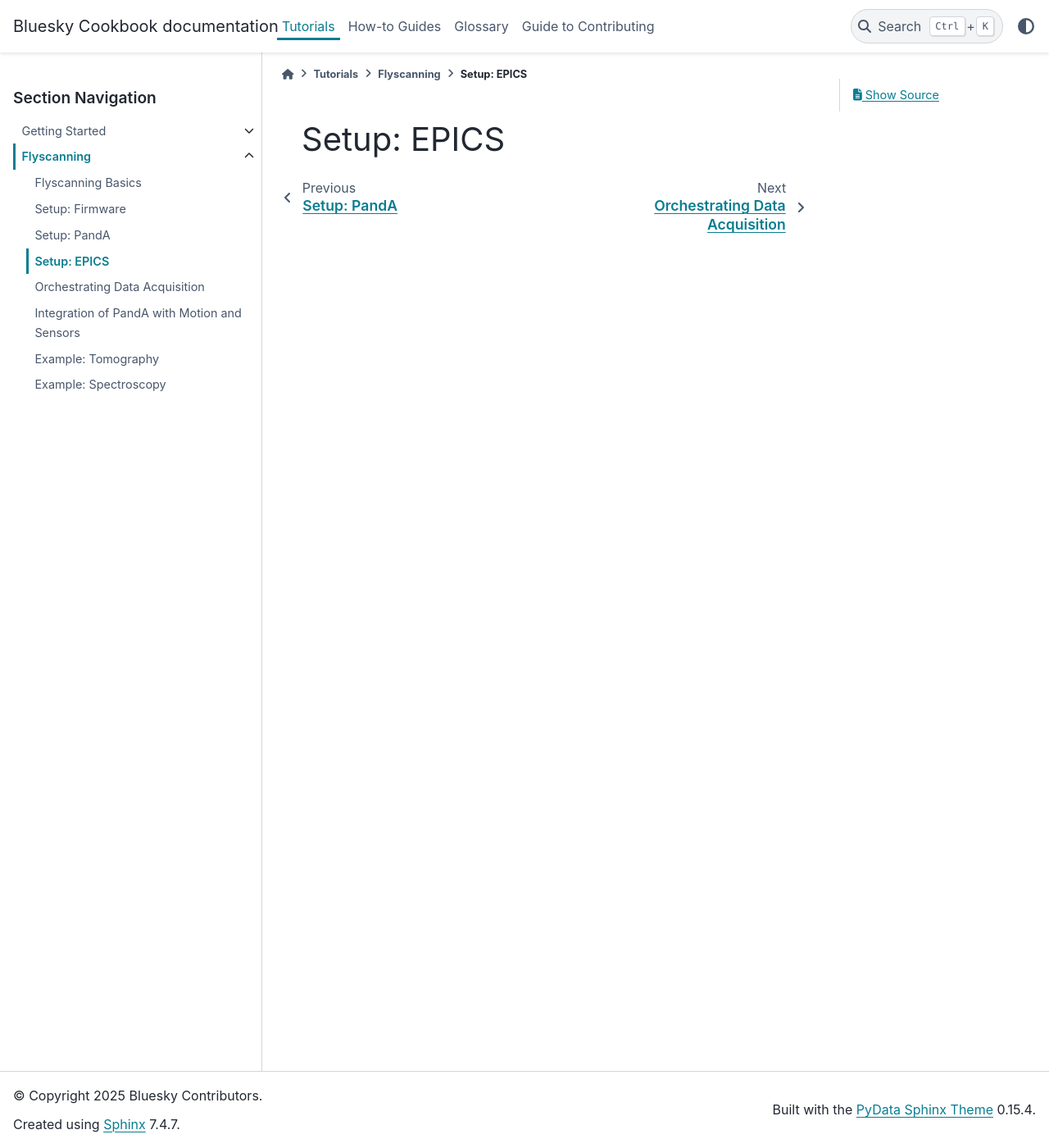
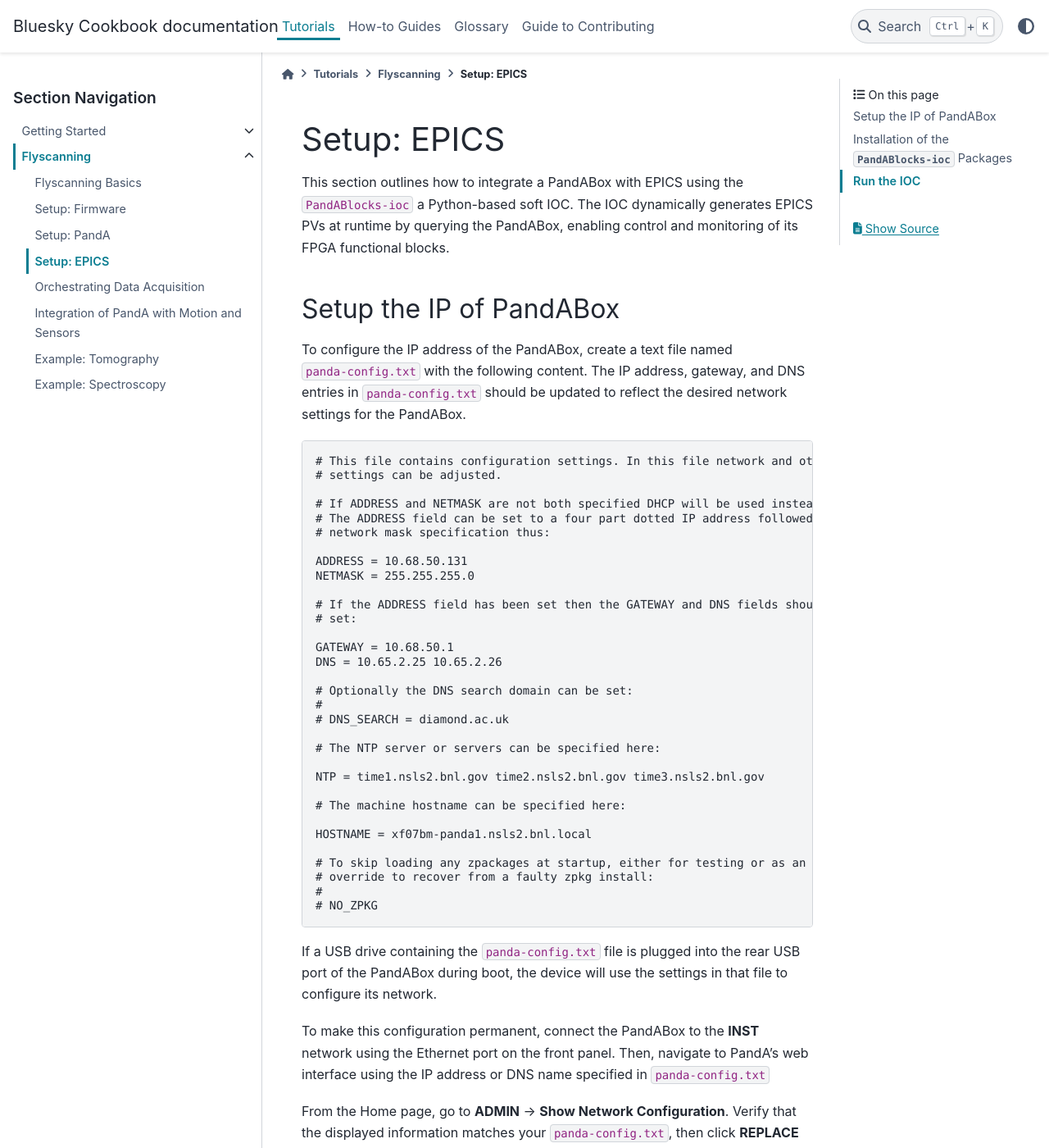
Before and after one commit to bluesky/bluesky-cookbook, a Sphinx documentation site: the page built from docs/tutorials/flyscanning/setup-epics.md, in a window 1280 px wide and 1400 px high. Shown: the whole window at 82% size. Built offline with Sphinx 7.4.7 and the PyData theme 0.15.4, drawn with Linux system fonts in a browser that asks for light colours; some of the changed text lies outside the part shown.

Commit message:
Document about setting up EPICS for PandAbox

````diff
--- a/docs/tutorials/flyscanning/setup-epics.md
+++ b/docs/tutorials/flyscanning/setup-epics.md
@@ -1 +1,74 @@
 # Setup: EPICS
+This section outlines how to integrate a PandABox with EPICS using the `PandABlocks-ioc` a Python-based soft IOC. The IOC dynamically generates EPICS PVs at runtime by querying the PandABox, enabling control and monitoring of its FPGA functional blocks.
+
+## Setup the IP of PandABox
+To configure the IP address of the PandABox, create a text file named `panda-config.txt` with the following content. The IP address, gateway, and DNS entries in `panda-config.txt` should be updated to reflect the desired network settings for the PandABox.
+
+```txt
+# This file contains configuration settings. In this file network and other
+# settings can be adjusted.
+
+# If ADDRESS and NETMASK are not both specified DHCP will be used instead.
+# The ADDRESS field can be set to a four part dotted IP address followed by a
+# network mask specification thus:
+
+ADDRESS = 10.68.50.131
+NETMASK = 255.255.255.0
+
+# If the ADDRESS field has been set then the GATEWAY and DNS fields should be
+# set:
+
+GATEWAY = 10.68.50.1
+DNS = 10.65.2.25 10.65.2.26
+
+# Optionally the DNS search domain can be set:
+#
+# DNS_SEARCH = diamond.ac.uk
+
+# The NTP server or servers can be specified here:
+
+NTP = time1.nsls2.bnl.gov time2.nsls2.bnl.gov time3.nsls2.bnl.gov
+
+# The machine hostname can be specified here:
+
+HOSTNAME = xf07bm-panda1.nsls2.bnl.local
+
+# To skip loading any zpackages at startup, either for testing or as an
+# override to recover from a faulty zpkg install:
+#
+# NO_ZPKG
+```
+
+If a USB drive containing the `panda-config.txt` file is plugged into the rear USB port of the PandABox during boot, the device will use the settings in that file to configure its network.
+
+To make this configuration permanent, connect the PandABox to the **INST** network using the Ethernet port on the front panel. Then, navigate to PandA's web interface using the IP address or DNS name specified in `panda-config.txt`
+
+From the Home page, go to **ADMIN** → **Show Network Configuration**. Verify that the displayed information matches your `panda-config.txt`, then click **REPLACE NETWORK CONFIGURATION**. Once operation complete is displayed, the default network configuration has been overwritten.
+
+## Installation of the `PandABlocks-ioc` Packages
+Both `pip` and Docker can be used to install the `PandABlocks-ioc` packages.
+
+Using pip:
+
+```bash
+pip install pandablocks-ioc
+```
+Using Docker:
+
+```bash
+docker run ghcr.io/pandablocks/PandABlocks-ioc:latest
+```
+
+## Run the IOC
+
+Following command is used to run the IOC:
+
+```bash
+python -m pandablocks-ioc softioc <pandabox host> <pv prefix> --screens-dir=<directory to output bobfiles> --clear-bobfiles
+```
+Replace `<pandabox_host>` with the hostname or IP address of your PandABox, and `<pv_prefix>` with the desired prefix for your EPICS PVs. The `--screens-dir` option specifies the directory where the Phoebus `.bob` files will be generated and `--clear-bobfiles` clears old `.bob` files before generation.
+
+Additional resources are available at the links below:
+- **GitHub Repository**: [PandABlocks-ioc on GitHub](https://github.com/PandABlocks/PandABlocks-ioc)
+- **Documentation**: [Official Documentation](https://pandablocks.github.io/PandABlocks-ioc)
+- **PyPI Package**: [pandablocks-ioc on PyPI](https://pypi.org/project/pandablocks-ioc/)
````
